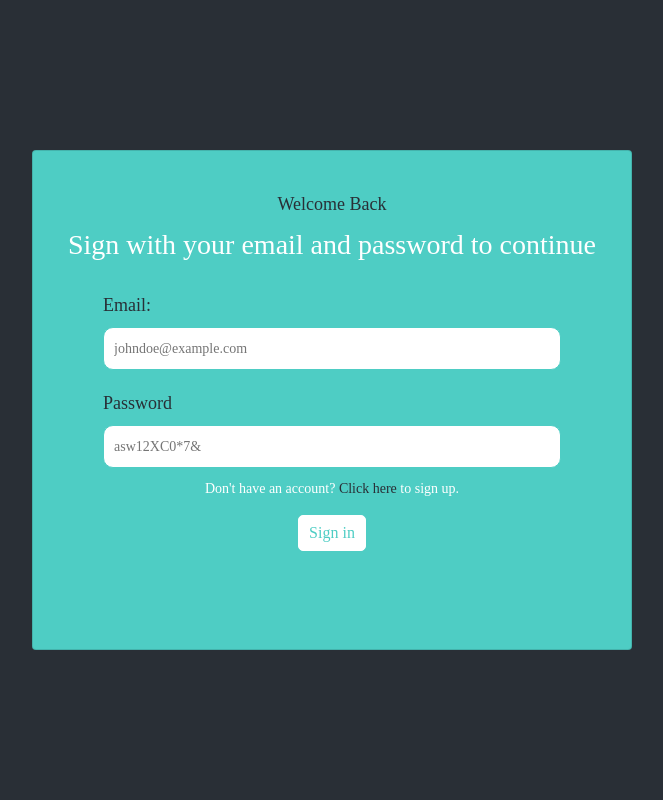
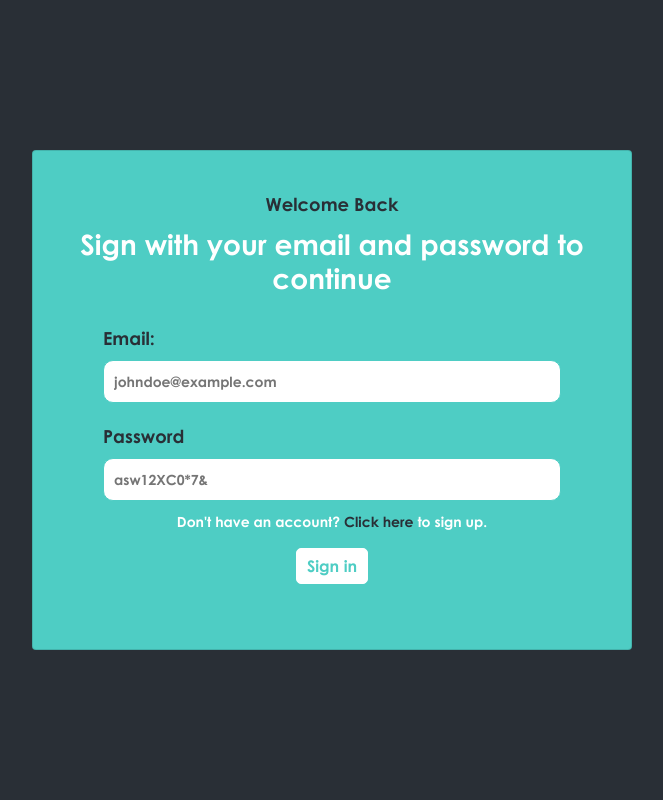
Before and after one commit to g90tony/story-book, a Django app: page / in a window 1280 px wide. Shown: the whole page, without its empty margins (308-971 px from the left). Run offline with Django 3.2, Linux system fonts and the light colour scheme; some web fonts are replaced.

Commit message:
updated font imports

```diff
--- a/static/css/auth.css
+++ b/static/css/auth.css
@@ -1,10 +1,10 @@
 @font-face {
   font-family: "Century Gothic";
-  src: url("Century\ Gothic.ttf");
+  src: url("../fonts/Century\ Gothic.ttf");
 }
 @font-face {
   font-family: "Century Gothic Bold";
-  src: url("Century\ Gothic\ Bold.ttf");
+  src: url("../fonts/Century\ Gothic\ Bold.ttf");
 }
 
 .main-container {
--- a/static/css/index.css
+++ b/static/css/index.css
@@ -1,10 +1,10 @@
 @font-face {
   font-family: "Century Gothic";
-  src: url("Century\ Gothic.ttf");
+  src: url("../fonts/Century\ Gothic.ttf");
 }
 @font-face {
   font-family: "Century Gothic Bold";
-  src: url("Century\ Gothic\ Bold.ttf");
+  src: url("../fonts/Century\ Gothic\ Bold.ttf");
 }
 
 body {
```
